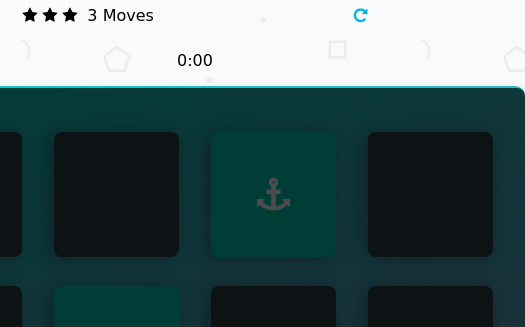
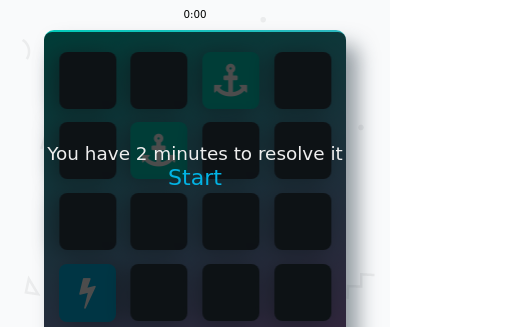
Before and after one commit to eerrecalde/memory02, a website: page index.html in a window 390 px wide. Shown: the part 80-407 px from the top of the page, 525 px wide, since content can reach past the window. Drawn offline with Linux system fonts and the light colour scheme; a web font is replaced by a local one.

Commit message:
Making it responsive

```diff
--- a/css/app.css
+++ b/css/app.css
@@ -14,6 +14,7 @@
   height: 100%;
   margin: 0;
   padding: 0;
+  font-size: 100%;
 }
 
 body {
@@ -42,22 +43,22 @@
  */
 
 .deck {
-  width: 660px;
-  min-height: 680px;
+  width: 41rem;
+  min-height: 42.5rem;
   background: linear-gradient(160deg, #02ccba 0%, #aa7ecd 100%);
-  padding: 32px;
+  padding: 2rem;
   border-radius: 10px;
   box-shadow: 12px 15px 20px 0 rgba(46, 61, 73, 0.5);
   display: flex;
   flex-wrap: wrap;
   justify-content: space-between;
   align-items: center;
-  margin: 0 0 3em;
+  margin: 0 0 3rem;
 }
 
 .deck .card {
-  height: 125px;
-  width: 125px;
+  height: 7.8rem;
+  width: 7.8rem;
   background: #2e3d49;
   font-size: 0;
   color: #ffffff;
@@ -110,6 +111,7 @@
   text-align: left;
   width: 345px;
   margin-bottom: 10px;
+  max-width: 41rem;
 }
 
 .score-panel .stars {
@@ -137,14 +139,14 @@
   display: none;
   position: absolute;
   z-index: 1;
-  top: 168px;
-  width: 660px;
-  min-height: 680px;
+  top: 10.5rem;
+  width: 41rem;
+  min-height: 42.5rem;
   border-radius: 8px;
   font-size: 3rem;
   color: #eee;
   background-color: rgba(0, 0, 0, 0.7);
-  transition: all ease 0.3s;
+  transition: display ease 0.3s;
 }
 
 .result__text {
@@ -152,10 +154,51 @@
   top: 50%;
   width: 100%;
   margin-top: -16%;
-  height: 68px;
   text-align: center;
 }
 
 .result.show {
   display: block;
 }
+
+@media (max-width: 960px) {
+  html {
+    font-size: 80%;
+  }
+  .score-panel,
+  .timer,
+  header {
+    font-size: 100%;
+  }
+  .result {
+    top: 10.6rem;
+  }
+}
+
+@media (max-width: 720px) {
+  html {
+    font-size: 70%;
+  }
+  .score-panel,
+  .timer,
+  header {
+    font-size: 120%;
+  }
+  .result {
+    top: 12.7rem;
+  }
+}
+
+@media (max-width: 540px) {
+  html {
+    font-size: 46%;
+  }
+  .score-panel,
+  .timer,
+  header {
+    font-size: 140%;
+  }
+  .result {
+    top: 15.2rem;
+  }
+}
--- a/index.html
+++ b/index.html
@@ -2,6 +2,7 @@
 <html lang="en">
   <head>
     <meta charset="utf-8" />
+    <meta name="viewport" content="width=device-width, initial-scale=1.0" />
     <title>Matching Game</title>
     <meta name="description" content="" />
     <link
```
